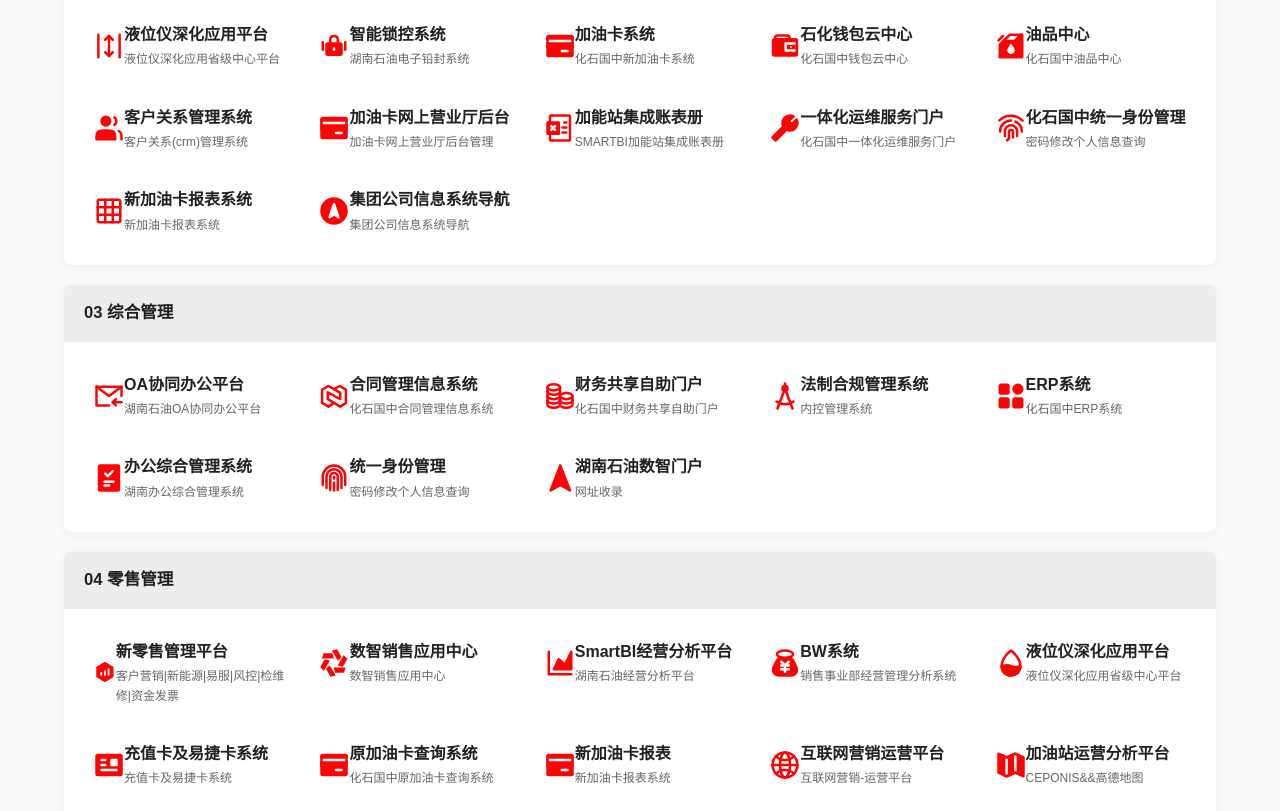
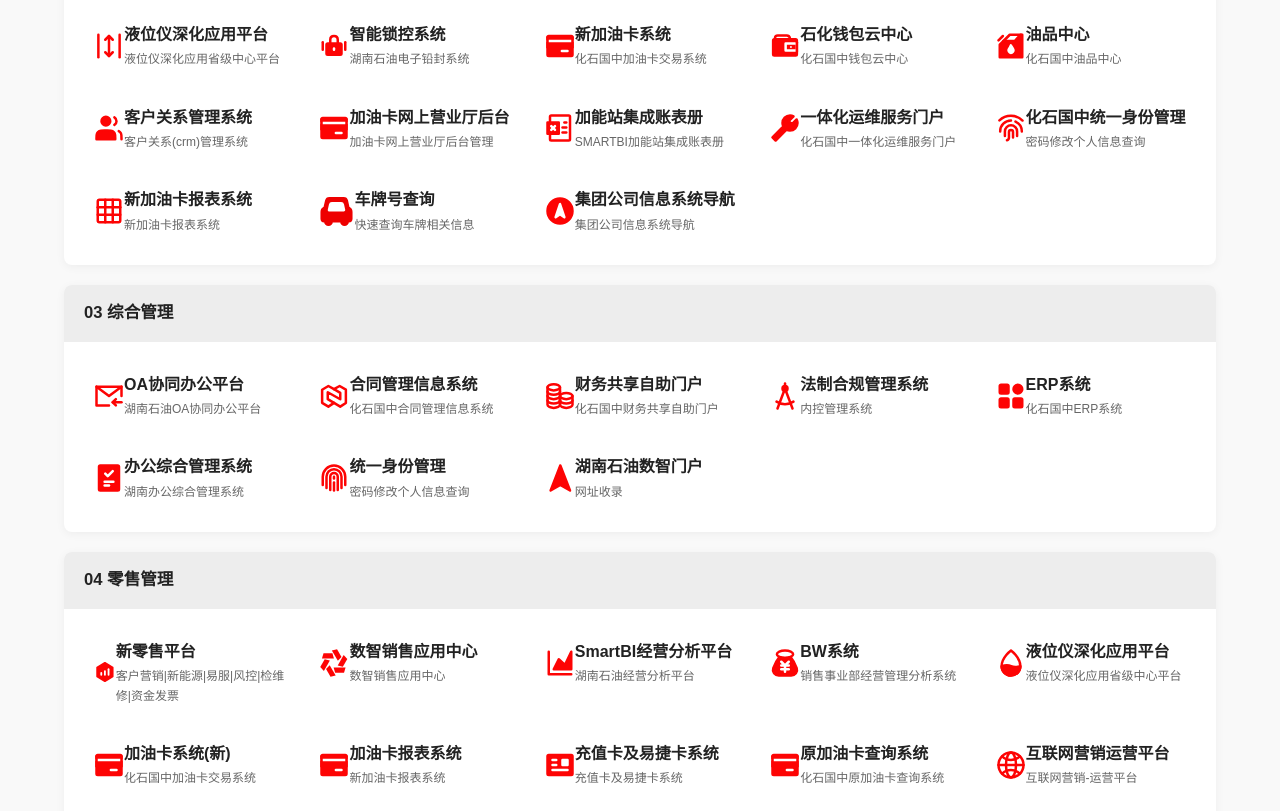
Before and after one commit to liucey/liucey.github.io, a plain HTML site: page index.html in a window 1280 px wide. Shown: the part 687-1498 px from the top of the page. Drawn offline with Linux system fonts and the light colour scheme.

Commit message:
Update index.html

```diff
--- a/index.html
+++ b/index.html
@@ -3,10 +3,10 @@
 <head>
     <meta charset="UTF-8">
     <meta name="viewport" content="width=device-width, initial-scale=1.0">
-    <title>湖南石油企业信息门户</title>
+    <title> 湖南石油企业信息门户</title>
     <style>
         :root {
-            --primary-color: #fa0000;
+            --primary-color: #ee0000;
             --primarytab-color: #ededed; /*分类栏底色*/
             --primary-dark: #6b6b6b;    /*导航栏底色*/
             --primary-light: #b2b2b2; /*选择标签背景*/
@@ -14,7 +14,7 @@
             --light-text: #f5f5f5;
             --tab-ligh-text: #121212;  /*链接字体颜色*/
             --bg-color: #f9f9f9;
-            --icon-color: #fd0404;
+            --icon-color: #ee0000;
         }
 
         * {
@@ -346,7 +346,7 @@
                     <!-- <img src="http://www.sinopecnews.com.cn/favicon.ico" alt=""> -->
 					<?xml version="1.0" encoding="UTF-8"?><svg width="30" height="30" viewBox="0 0 48 48" fill="none" xmlns="http://www.w3.org/2000/svg"><path d="M41 13.9997L24 4L7 13.9997V33.9998L24 44L41 33.9998V13.9997Z" fill="#d0021b" stroke="#d0021b" stroke-width="4" stroke-linejoin="round"/><path d="M24 22V30" stroke="#FFF" stroke-width="4" stroke-linecap="round" stroke-linejoin="round"/><path d="M32 18V30" stroke="#FFF" stroke-width="4" stroke-linecap="round" stroke-linejoin="round"/><path d="M16 26V30" stroke="#FFF" stroke-width="4" stroke-linecap="round" stroke-linejoin="round"/></svg>
                     <div>
-                        <div class="site-name">新零售管理平台</div>
+                        <div class="site-name">新零售平台</div>
                         <div class="site-desc">客户营销|新能源|易服|风控|检维修|资金发票</div>
                     </div>
                 </a>
@@ -370,7 +370,7 @@
                 </a>
             </div>
             <div class="site-item">
-                <a href="https://10.249.203.241/POS/index.jsp" target="_blank">
+                <a href="https://10.249.203.241/POS/page.jsp " target="_blank">
                     <svg width="30" height="30" viewBox="0 0 48 48" fill="none" xmlns="http://www.w3.org/2000/svg"><path d="M39 7H9C6.23858 7 4 9.23858 4 12V36C4 38.7614 6.23858 41 9 41H39C41.7614 41 44 38.7614 44 36V12C44 9.23858 41.7614 7 39 7Z" fill="#fd0404" stroke="#fd0404" stroke-width="4" stroke-linejoin="round"/><path d="M18 15L24 21L30 15" stroke="#FFF" stroke-width="4" stroke-linecap="round" stroke-linejoin="round"/><path d="M17 23H31" stroke="#FFF" stroke-width="4" stroke-linecap="round" stroke-linejoin="round"/><path d="M17 29H31" stroke="#FFF" stroke-width="4" stroke-linecap="round" stroke-linejoin="round"/><path d="M24 23V34" stroke="#FFF" stroke-width="4" stroke-linecap="round" stroke-linejoin="round"/></svg>
                     <div>
                         <div class="site-name">资金监管系统</div>
@@ -454,8 +454,8 @@
                 <a href="https://cardweb.salecard.sinopec.com/card/" target="_blank">
                     <svg width="30" height="30" viewBox="0 0 48 48" fill="none" xmlns="http://www.w3.org/2000/svg"><path d="M4 10C4 8.89543 4.89543 8 6 8H42C43.1046 8 44 8.89543 44 10V38C44 39.1046 43.1046 40 42 40H6C4.89543 40 4 39.1046 4 38V10Z" fill="#fd0404" stroke="#fd0404" stroke-width="4" stroke-linejoin="round"/><path d="M4 16H44" stroke="#FFF" stroke-width="4" stroke-linecap="round" stroke-linejoin="round"/><path d="M27 32H36" stroke="#FFF" stroke-width="4" stroke-linecap="round" stroke-linejoin="round"/><path d="M44 10V26" stroke="#fd0404" stroke-width="4" stroke-linecap="round" stroke-linejoin="round"/><path d="M4 10V26" stroke="#fd0404" stroke-width="4" stroke-linecap="round" stroke-linejoin="round"/></svg>
                     <div>
-                        <div class="site-name">加油卡系统</div>
-                        <div class="site-desc">化石国中新加油卡系统</div>
+                        <div class="site-name">新加油卡系统</div>
+                        <div class="site-desc">化石国中加油卡交易系统</div>
                     </div>
                 </a>
             </div>
@@ -528,6 +528,15 @@
                     <div>
                         <div class="site-name">新加油卡报表系统</div>
                         <div class="site-desc">新加油卡报表系统</div>
+                    </div>
+                </a>
+            </div>
+            <div class="site-item">
+                <a href="http://10.190.3.154:55555" target="_blank">
+                    <?xml version="1.0" encoding="UTF-8"?><svg width="35" height="35" viewBox="0 0 48 48" fill="none" xmlns="http://www.w3.org/2000/svg"><path fill-rule="evenodd" clip-rule="evenodd" d="M13.5 32C14.8807 32 16 30.8807 16 29.5C16 28.1193 14.8807 27 13.5 27C12.1193 27 11 28.1193 11 29.5C11 30.8807 12.1193 32 13.5 32Z" fill="#ee0000"/><path fill-rule="evenodd" clip-rule="evenodd" d="M34.5 32C35.8807 32 37 30.8807 37 29.5C37 28.1193 35.8807 27 34.5 27C33.1193 27 32 28.1193 32 29.5C32 30.8807 33.1193 32 34.5 32Z" fill="#ee0000"/><path d="M7 37C5.34315 37 4 35.6569 4 34L4 24.7097C4 22.4363 5.28486 20.3581 7.3186 19.3422L8.00053 19.0015L10.3105 9.09194C10.7326 7.28117 12.3467 6 14.206 6L33.8943 6C35.7675 6 37.3899 7.29998 37.7981 9.12816L40.0031 19.0015L40.6834 19.3416C42.716 20.358 44 22.4355 44 24.7081V34C44 35.6569 42.6569 37 41 37H39.0031V38C39.0031 40.2091 37.2107 42 35.0016 42C32.7924 42 31 40.2091 31 38V37H17V38.0003C17 40.2093 15.2093 42 13.0003 42C10.7913 42 9.00053 40.2093 9.00053 38.0003V37H7Z" fill="#ee0000" stroke="#ee0000" stroke-width="4" stroke-linejoin="round"/><path d="M14 22H34L32.348 14.5661C32.1447 13.6511 31.3331 13 30.3957 13L17.6043 13C16.6669 13 15.8553 13.6511 15.652 14.5661L14 22Z" fill="#FFF" stroke="#FFF" stroke-width="4" stroke-linejoin="round"/></svg>
+                    <div>
+                        <div class="site-name">车牌号查询</div>
+                        <div class="site-desc">快速查询车牌相关信息</div>
                     </div>
                 </a>
             </div>
@@ -637,7 +646,7 @@
                 <a href="https://sso-admin.bmp.sinopec.com/" target="_blank">
                     <svg width="30" height="30" viewBox="0 0 48 48" fill="none" xmlns="http://www.w3.org/2000/svg"><path d="M41 13.9997L24 4L7 13.9997V33.9998L24 44L41 33.9998V13.9997Z" fill="#fd0404" stroke="#fd0404" stroke-width="4" stroke-linejoin="round"/><path d="M24 22V30" stroke="#FFF" stroke-width="4" stroke-linecap="round" stroke-linejoin="round"/><path d="M32 18V30" stroke="#FFF" stroke-width="4" stroke-linecap="round" stroke-linejoin="round"/><path d="M16 26V30" stroke="#FFF" stroke-width="4" stroke-linecap="round" stroke-linejoin="round"/></svg>
                     <div>
-                        <div class="site-name">新零售管理平台</div>
+                        <div class="site-name">新零售平台</div>
                         <div class="site-desc">客户营销|新能源|易服|风控|检维修|资金发票</div>
                     </div>
                 </a>
@@ -678,7 +687,24 @@
                     </div>
                 </a>
             </div>
-
+            <div class="site-item">
+                <a href="https://cardweb.salecard.sinopec.com/card/" target="_blank">
+                    <svg width="30" height="30" viewBox="0 0 48 48" fill="none" xmlns="http://www.w3.org/2000/svg"><path d="M4 10C4 8.89543 4.89543 8 6 8H42C43.1046 8 44 8.89543 44 10V38C44 39.1046 43.1046 40 42 40H6C4.89543 40 4 39.1046 4 38V10Z" fill="#fd0404" stroke="#fd0404" stroke-width="4" stroke-linejoin="round"/><path d="M4 16H44" stroke="#FFF" stroke-width="4" stroke-linecap="round" stroke-linejoin="round"/><path d="M27 32H36" stroke="#FFF" stroke-width="4" stroke-linecap="round" stroke-linejoin="round"/><path d="M44 10V26" stroke="#fd0404" stroke-width="4" stroke-linecap="round" stroke-linejoin="round"/><path d="M4 10V26" stroke="#fd0404" stroke-width="4" stroke-linecap="round" stroke-linejoin="round"/></svg>
+                    <div>
+                        <div class="site-name">加油卡系统(新)</div>
+                        <div class="site-desc">化石国中加油卡交易系统</div>
+                    </div>
+                </a>
+            </div>
+                        <div class="site-item">
+                <a href="https://cardrpt.salecard.sinopec.com/sinorpt/index.jsp" target="_blank">
+                    <svg width="30" height="30" viewBox="0 0 48 48" fill="none" xmlns="http://www.w3.org/2000/svg"><path d="M4 10C4 8.89543 4.89543 8 6 8H42C43.1046 8 44 8.89543 44 10V38C44 39.1046 43.1046 40 42 40H6C4.89543 40 4 39.1046 4 38V10Z" fill="#fd0404" stroke="#fd0404" stroke-width="4" stroke-linejoin="round"/><path d="M4 16H44" stroke="#FFF" stroke-width="4" stroke-linecap="round" stroke-linejoin="round"/><path d="M27 32H36" stroke="#FFF" stroke-width="4" stroke-linecap="round" stroke-linejoin="round"/><path d="M44 10V26" stroke="#fd0404" stroke-width="4" stroke-linecap="round" stroke-linejoin="round"/><path d="M4 10V26" stroke="#fd0404" stroke-width="4" stroke-linecap="round" stroke-linejoin="round"/></svg>
+                    <div>
+                        <div class="site-name">加油卡报表系统</div>
+                        <div class="site-desc">新加油卡报表系统</div>
+                    </div>
+                </a>
+            </div>
             <div class="site-item">
                 <a href="http://10.5.177.1/system/sysController/login" target="_blank">
                     <svg width="30" height="30" viewBox="0 0 48 48" fill="none" xmlns="http://www.w3.org/2000/svg"><path d="M42 8H6C4.89543 8 4 8.89543 4 10V38C4 39.1046 4.89543 40 6 40H42C43.1046 40 44 39.1046 44 38V10C44 8.89543 43.1046 8 42 8Z" fill="#fd0404" stroke="#fd0404" stroke-width="4" stroke-linejoin="round"/><path d="M36 16H28V24H36V16Z" fill="#FFF" stroke="#FFF" stroke-width="4" stroke-linejoin="round"/><path d="M12 32H36" stroke="#FFF" stroke-width="4" stroke-linecap="round" stroke-linejoin="round"/><path d="M12 16H18" stroke="#FFF" stroke-width="4" stroke-linecap="round" stroke-linejoin="round"/><path d="M12 24H18" stroke="#FFF" stroke-width="4" stroke-linecap="round" stroke-linejoin="round"/></svg>
@@ -698,15 +724,6 @@
                 </a>
             </div>
 
-            <div class="site-item">
-                <a href="https://cardrpt.salecard.sinopec.com/sinorpt/index.jsp" target="_blank">
-                    <svg width="30" height="30" viewBox="0 0 48 48" fill="none" xmlns="http://www.w3.org/2000/svg"><path d="M4 10C4 8.89543 4.89543 8 6 8H42C43.1046 8 44 8.89543 44 10V38C44 39.1046 43.1046 40 42 40H6C4.89543 40 4 39.1046 4 38V10Z" fill="#fd0404" stroke="#fd0404" stroke-width="4" stroke-linejoin="round"/><path d="M4 16H44" stroke="#FFF" stroke-width="4" stroke-linecap="round" stroke-linejoin="round"/><path d="M27 32H36" stroke="#FFF" stroke-width="4" stroke-linecap="round" stroke-linejoin="round"/><path d="M44 10V26" stroke="#fd0404" stroke-width="4" stroke-linecap="round" stroke-linejoin="round"/><path d="M4 10V26" stroke="#fd0404" stroke-width="4" stroke-linecap="round" stroke-linejoin="round"/></svg>
-                    <div>
-                        <div class="site-name">新加油卡报表</div>
-                        <div class="site-desc">新加油卡报表系统</div>
-                    </div>
-                </a>
-            </div>
             <div class="site-item">
                 <a href="https://hunanweb.hnsy.sinopec.com/" target="_blank">
                     <svg width="30" height="30" viewBox="0 0 48 48" fill="none" xmlns="http://www.w3.org/2000/svg"><path fill-rule="evenodd" clip-rule="evenodd" d="M24 44C35.0457 44 44 35.0457 44 24C44 12.9543 35.0457 4 24 4C12.9543 4 4 12.9543 4 24C4 35.0457 12.9543 44 24 44Z" stroke="#fd0404" stroke-width="4" stroke-linecap="round" stroke-linejoin="round"/><path d="M4 24H44" stroke="#fd0404" stroke-width="4" stroke-linecap="round" stroke-linejoin="round"/><path fill-rule="evenodd" clip-rule="evenodd" d="M24 44C28.4183 44 32 35.0457 32 24C32 12.9543 28.4183 4 24 4C19.5817 4 16 12.9543 16 24C16 35.0457 19.5817 44 24 44Z" stroke="#fd0404" stroke-width="4" stroke-linecap="round" stroke-linejoin="round"/><path d="M9.85791 10.1421C13.4772 13.7614 18.4772 16 24 16C29.5229 16 34.5229 13.7614 38.1422 10.1421" stroke="#fd0404" stroke-width="4" stroke-linecap="round" stroke-linejoin="round"/><path d="M38.1422 37.8579C34.5229 34.2386 29.5229 32 24 32C18.4772 32 13.4772 34.2386 9.85791 37.8579" stroke="#fd0404" stroke-width="4" stroke-linecap="round" stroke-linejoin="round"/></svg>
@@ -1043,7 +1060,7 @@
                 <a href="https://sso-admin.bmp.sinopec.com/" target="_blank">
                    <svg width="30" height="30" viewBox="0 0 48 48" fill="none" xmlns="http://www.w3.org/2000/svg"><path d="M41 13.9997L24 4L7 13.9997V33.9998L24 44L41 33.9998V13.9997Z" fill="#fd0404" stroke="#fd0404" stroke-width="4" stroke-linejoin="round"/><path d="M24 22V30" stroke="#FFF" stroke-width="4" stroke-linecap="round" stroke-linejoin="round"/><path d="M32 18V30" stroke="#FFF" stroke-width="4" stroke-linecap="round" stroke-linejoin="round"/><path d="M16 26V30" stroke="#FFF" stroke-width="4" stroke-linecap="round" stroke-linejoin="round"/></svg>
                     <div>
-                        <div class="site-name">新零售管理平台</div>
+                        <div class="site-name">新零售平台</div>
                         <div class="site-desc">客户营销|新能源|易服|风控|检维修|资金发票</div>
                     </div>
                 </a>
```
